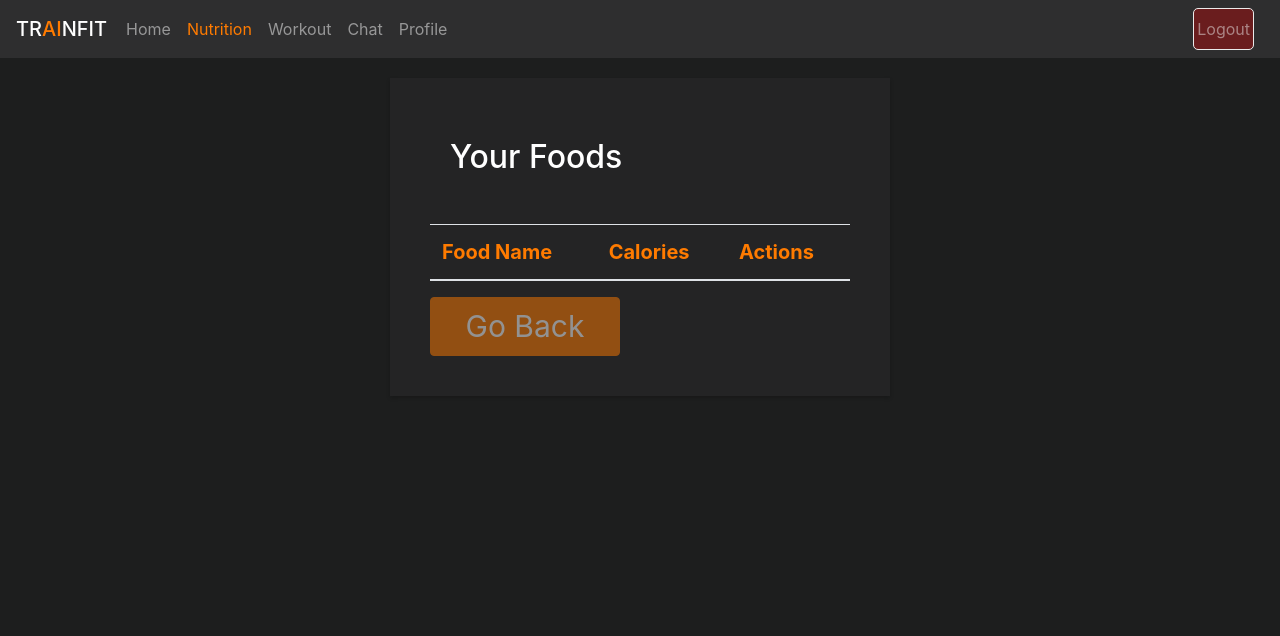
After one commit to Cj-6/TrainFit, a Flask app: page /userFoods in a window 1280 px wide. The commit adds this page. Shown: the top 636 px of the page. Run offline with Flask 3, Linux system fonts and the light colour scheme; the visitor is signed in with stand-in values (Sample User, id 1); data that the repository does not hold is empty; some libraries are stand-ins or nearby versions.

Commit message:
Your foods

```diff
--- a/app.py
+++ b/app.py
@@ -4,7 +4,7 @@ from flask import Flask, g, render_template, redirect, request, url_for, session
 from flask_bcrypt import Bcrypt
 from datetime import date as dt
 
-from repositories import user_repository, workout_repo
+from repositories import user_repository, workout_repo, food_repo
 from repositories.food_repo import *
 from repositories.workout_repo import *
 from repositories.user_repository import *
@@ -39,7 +39,60 @@ def workout():
         return redirect(url_for('workout', date=date))
     workouts= None
     if userID is not None:
-        workouts = workout_repo.get_workout_by_userID_and_date(userID, date)
+        if date is not None:
+            workouts = workout_repo.get_workout_details_by_user_and_date(userID, date)
+    if not workouts:
+        workouts = [{
+            'name': 'Template Workout',
+            'exercises': [
+                {
+                    'exercisename': 'Template Press',
+                    'sets': [
+                        {
+                            'weight': '225',
+                            'reps': '8',
+                            'rpe': '6',
+                            'note': 'Lightweight babbbbayyyyy!',
+                        },
+                        {
+                            'weight': '315',
+                            'reps': '4',
+                            'rpe': '9',
+                            'note': 'Elbow was hurting on this set!',
+                        },
+                        {
+                            'weight': '405',
+                            'reps': '1',
+                            'rpe': '10',
+                            'note': 'Just hit a PR!!!',
+                        }
+                    ]
+                },
+                {
+                    'exercisename': 'Template Row',
+                    'sets': [
+                        {
+                        'weight': '225',
+                        'reps': '8',
+                        'rpe': '6',
+                        'note': 'Lightweight babbbbayyyyy!',
+                    },
+                    {
+                        'weight': '315',
+                        'reps': '4',
+                        'rpe': '9',
+                        'note': 'Elbow was hurting on this set!',
+                    },
+                    {
+                        'weight': '405',
+                        'reps': '1',
+                        'rpe': '10',
+                        'note': 'Just hit a PR!!!',
+                    }
+                ]
+            }
+        ]
+    }]
     return render_template('workout.html', active_page='workout', workouts=workouts, date=date)
 
 @app.post('/workout')
@@ -87,18 +140,14 @@ def submit_workout():
                 })
         if sets:
             exercise_name = request.form.get(f'exercise-{i}-name')
-            if 'name' in exercise:
-                print(f"exercise name : {exercise['name']}")
-            else:
-                print("exercise does not have a name")
-                exercise = {
-                    'name': exercise_name,
-                    'workoutID': workoutID,
-                }
-                exerciseID = workout_repo.create_exercise(exercise)
-                for set in sets:
-                    set['exerciseID'] = exerciseID
-                    workout_repo.create_set(set)
+            exercise = {
+                'name': exercise_name,
+                'workoutID': workoutID,
+            }
+            exerciseID = workout_repo.create_exercise(exercise)
+            for set in sets:
+                set['exerciseID'] = exerciseID
+                workout_repo.create_set(set)
 
     return redirect(url_for('workout'))
 
@@ -336,3 +385,76 @@ def delete_comment(food_id, comment_id):
     delete_comments(food_id, comment_id)
     flash('Comment deleted successfully!', 'success')
     return redirect(url_for('food_info', food_id=food_id))
+
+
+@app.get('/userFoods')
+def show_user_foods():
+    if 'userID' not in session:
+        flash('You must be signed in to view your foods.', 'danger')
+        return redirect(url_for('signin'))
+
+    userID = session['userID']
+    user_foods = food_repo.get_user_foods(userID)
+    return render_template('userFoods.html', user_foods=user_foods, active_page='nutrition')
+
+@app.get('/editFood/<food_id>')
+def edit_food(food_id):
+    if 'userID' not in session:
+        flash('You must be signed in to edit a food.', 'danger')
+        return redirect(url_for('signin'))
+
+    food = food_repo.get_food_by_id(food_id)
+    if food is None:
+        flash('Food not found.', 'danger')
+        return redirect(url_for('show_user_foods'))
+
+    return render_template('editFood.html', food=food)
+
+@app.post('/editFood/<food_id>')
+def update_food(food_id):
+    if 'userID' not in session:
+        flash('You must be signed in to edit a food.', 'danger')
+        return redirect(url_for('signin'))
+
+    name = request.form.get('name')
+    calories = request.form.get('calories')
+    total_fat = request.form.get('total_fat')
+    saturated_fat = request.form.get('saturated_fat')
+    trans_fat = request.form.get('trans_fat')
+    cholesterol = request.form.get('cholesterol')
+    sodium = request.form.get('sodium')
+    carbohydrates = request.form.get('carbohydrates')
+    sugars = request.form.get('sugars')
+    protein = request.form.get('protein')
+
+    if not name or not calories or not total_fat or not saturated_fat or not trans_fat or not cholesterol or not sodium or not carbohydrates or not sugars or not protein:
+        flash('All fields are required.', 'danger')
+        return redirect(url_for('edit_food', food_id=food_id))
+
+    food_data = {
+        'foodid': food_id,
+        'name': name,
+        'calories': calories,
+        'total_fat': total_fat,
+        'saturated_fat': saturated_fat,
+        'trans_fat': trans_fat,
+        'cholesterol': cholesterol,
+        'sodium': sodium,
+        'carbohydrates': carbohydrates,
+        'sugars': sugars,
+        'protein': protein
+    }
+
+    food_repo.update_food(food_data)
+    flash('Food updated successfully!', 'success')
+    return redirect(url_for('show_user_foods'))
+
+@app.post('/deleteFood/<food_id>')
+def delete_food(food_id):
+    if 'userID' not in session:
+        flash('You must be signed in to delete a food.', 'danger')
+        return redirect(url_for('signin'))
+
+    food_repo.delete_food_by_id(food_id)
+    flash('Food deleted successfully!', 'success')
+    return redirect(url_for('show_user_foods'))
--- a/repositories/food_repo.py
+++ b/repositories/food_repo.py
@@ -110,3 +110,38 @@ def get_comments(food_id):
         with conn.cursor(row_factory=dict_row) as cursor:
             cursor.execute('SELECT * FROM comments WHERE food_id = %s', (food_id,))
             return cursor.fetchall()
+
+def get_user_foods(userID):
+    pool = get_pool()
+    with pool.connection() as conn:
+        with conn.cursor(row_factory=dict_row) as cursor:
+            cursor.execute('''
+                SELECT f.foodid, f.name, f.calories, f.total_fat, f.saturated_fat, f.trans_fat,
+                       f.cholesterol, f.sodium, f.carbohydrates, f.sugars, f.protein
+                FROM food f
+                JOIN meal m ON f.foodid = m.foodid
+                WHERE m.userID = %s
+            ''', (userID,))
+            return cursor.fetchall()
+
+def update_food(food):
+    pool = get_pool()
+    with pool.connection() as conn:
+        with conn.cursor() as cursor:
+            cursor.execute('''
+                UPDATE food
+                SET name = %s, calories = %s, total_fat = %s, saturated_fat = %s,
+                    trans_fat = %s, cholesterol = %s, sodium = %s, carbohydrates = %s,
+                    sugars = %s, protein = %s
+                WHERE foodid = %s
+            ''', (food['name'], food['calories'], food['total_fat'], food['saturated_fat'],
+                  food['trans_fat'], food['cholesterol'], food['sodium'], food['carbohydrates'],
+                  food['sugars'], food['protein'], food['foodid']))
+            conn.commit()
+
+def delete_food_by_id(food_id):
+    pool = get_pool()
+    with pool.connection() as conn:
+        with conn.cursor() as cursor:
+            cursor.execute('DELETE FROM food WHERE foodid = %s', (food_id,))
+            conn.commit()
--- a/static/css/styles.css
+++ b/static/css/styles.css
@@ -941,3 +941,13 @@ a.food-link {
 .comment .comment-content {
     margin-top: 5px;
 }
+
+.comment-submit {
+    max-width: 190px;
+    max-height: 75px;
+}
+
+.edit-btn {
+    font-size: 18px; /* Decreased font size */
+    padding: 6px 12px; /* Decreased padding */
+}
--- /dev/null
+++ b/templates/userFoods.html
@@ -0,0 +1,32 @@
+{% extends "_layout.html" %}
+{% block content %}
+<div class="parent-container">
+    <h1 class="page-title mb-5">Your Foods</h1>
+    <div class="button-container">
+    </div>
+    <table class="table">
+        <thead>
+            <tr>
+                <th class="user-info-title">Food Name</th>
+                <th class="user-info-title">Calories</th>
+                <th class="user-info-title">Actions</th>
+            </tr>
+        </thead>
+        <tbody>
+            {% for food in user_foods %}
+            <tr>
+                <td class="user-info-text">{{ food.name }}</td>
+                <td class="user-info-text">{{ food.calories }}</td>
+                <td>
+                    <a href="{{ url_for('edit_food', food_id=food.foodid) }}" class="btn custom-btn edit-btn">Edit</a>
+                    <form action="{{ url_for('delete_food', food_id=food.foodid) }}" method="post" style="display: inline;">
+                        <button type="submit" class="btn custom-btn edit-btn">Delete</button>
+                    </form>
+                </td>
+            </tr>
+            {% endfor %}
+        </tbody>
+    </table>
+    <a href="{{ url_for('food_info') }}" class="btn btn-block signin-btn comment-submit">Go Back</a>
+</div>
+{% endblock %}
```
Also changed, not shown: templates/editFood.html (added, +53 -0 lines), templates/foodInfo.html (+11 -11 lines).
